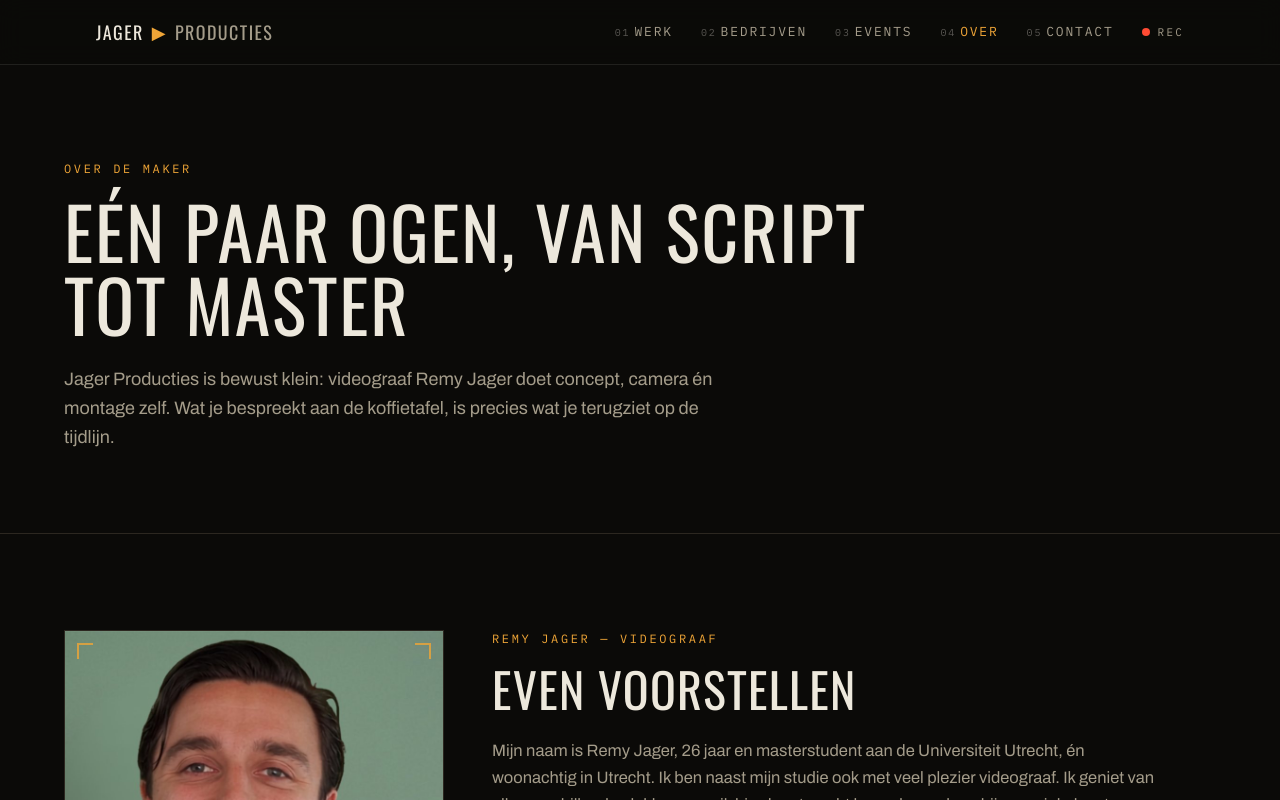
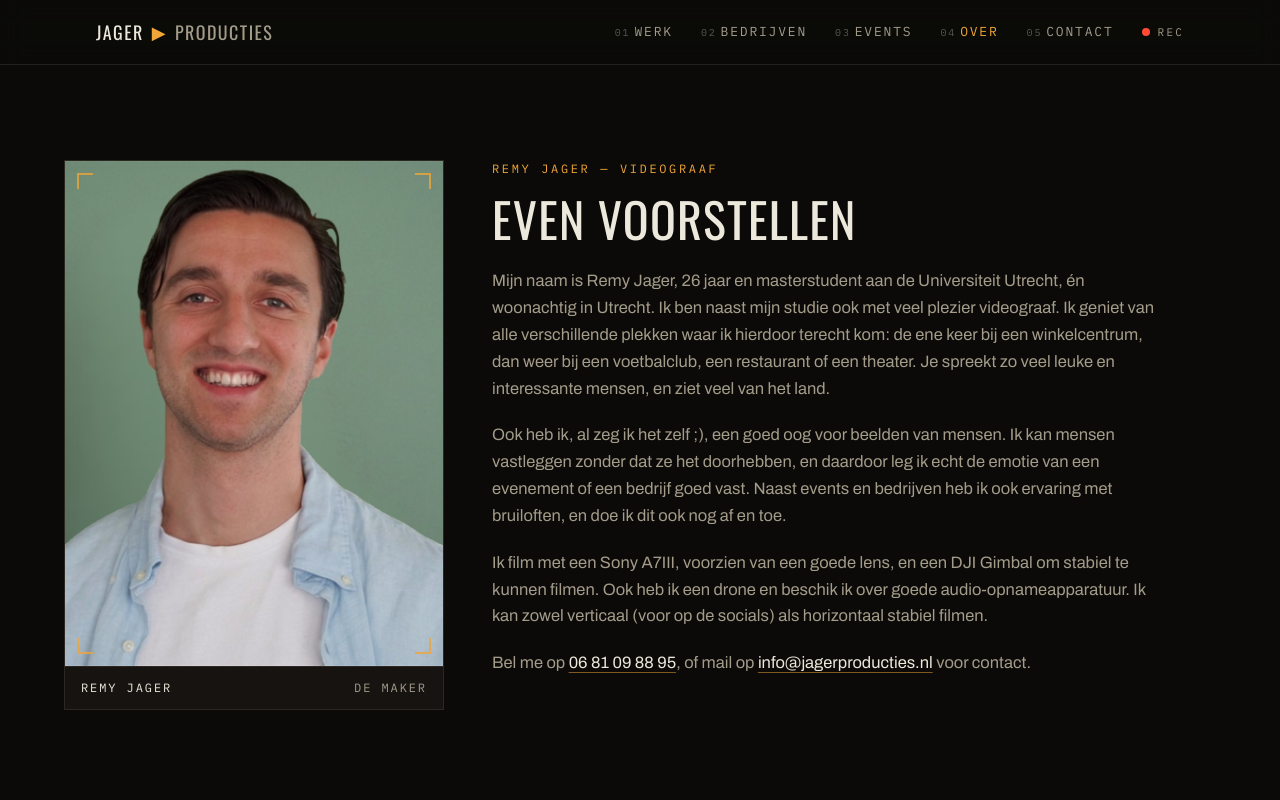
Before and after one commit to rjj101202/jagerproducties, a Next.js app: page /over in a window 1280 px wide. Shown: the top 800 px of the page. Built offline with nearby package versions, Linux system fonts and the light colour scheme.

Commit message:
Over: paginakop met titel en intro verwijderd
Pagina begint nu direct met portret en bio. 'Even voorstellen' is de hoofdkop (h1) geworden; bovenpadding toegevoegd om de vaste menubalk vrij te houden.

Co-Authored-By: Claude Opus 4.8 (1M context) <noreply@anthropic.com>

```diff
--- a/src/app/over/page.tsx
+++ b/src/app/over/page.tsx
@@ -1,6 +1,6 @@
 import type { Metadata } from "next";
 import Reveal from "@/components/Reveal";
-import { CtaBand, Frame, PageHeader } from "@/components/ui";
+import { CtaBand, Frame } from "@/components/ui";
 import { EMAIL, MEDIA, TEL } from "@/lib/site";
 
 export const metadata: Metadata = {
@@ -12,13 +12,7 @@ export const metadata: Metadata = {
 export default function OverPage() {
   return (
     <>
-      <PageHeader
-        kicker="Over de maker"
-        title="Eén paar ogen, van script tot master"
-        intro="Jager Producties is bewust klein: videograaf Remy Jager doet concept, camera én montage zelf. Wat je bespreekt aan de koffietafel, is precies wat je terugziet op de tijdlijn."
-      />
-
-      <section className="px-5 py-16 md:px-8 md:py-24">
+      <section className="px-5 pb-16 pt-32 md:px-8 md:pb-24 md:pt-40">
         <div className="mx-auto grid max-w-6xl items-start gap-12 lg:grid-cols-[380px_1fr]">
           <Reveal>
             <Frame
@@ -34,9 +28,9 @@ export default function OverPage() {
               <p className="font-mono text-[12px] uppercase tracking-[0.22em] text-amber">
                 Remy Jager — videograaf
               </p>
-              <h2 className="mt-4 font-display text-4xl uppercase leading-[1.05] tracking-wide sm:text-5xl">
+              <h1 className="mt-4 font-display text-4xl uppercase leading-[1.05] tracking-wide sm:text-5xl">
                 Even voorstellen
-              </h2>
+              </h1>
               <div className="mt-6 max-w-2xl space-y-5 text-[16.5px] leading-relaxed text-dim">
                 <p>
                   Mijn naam is Remy Jager, 26 jaar en masterstudent aan de
```
